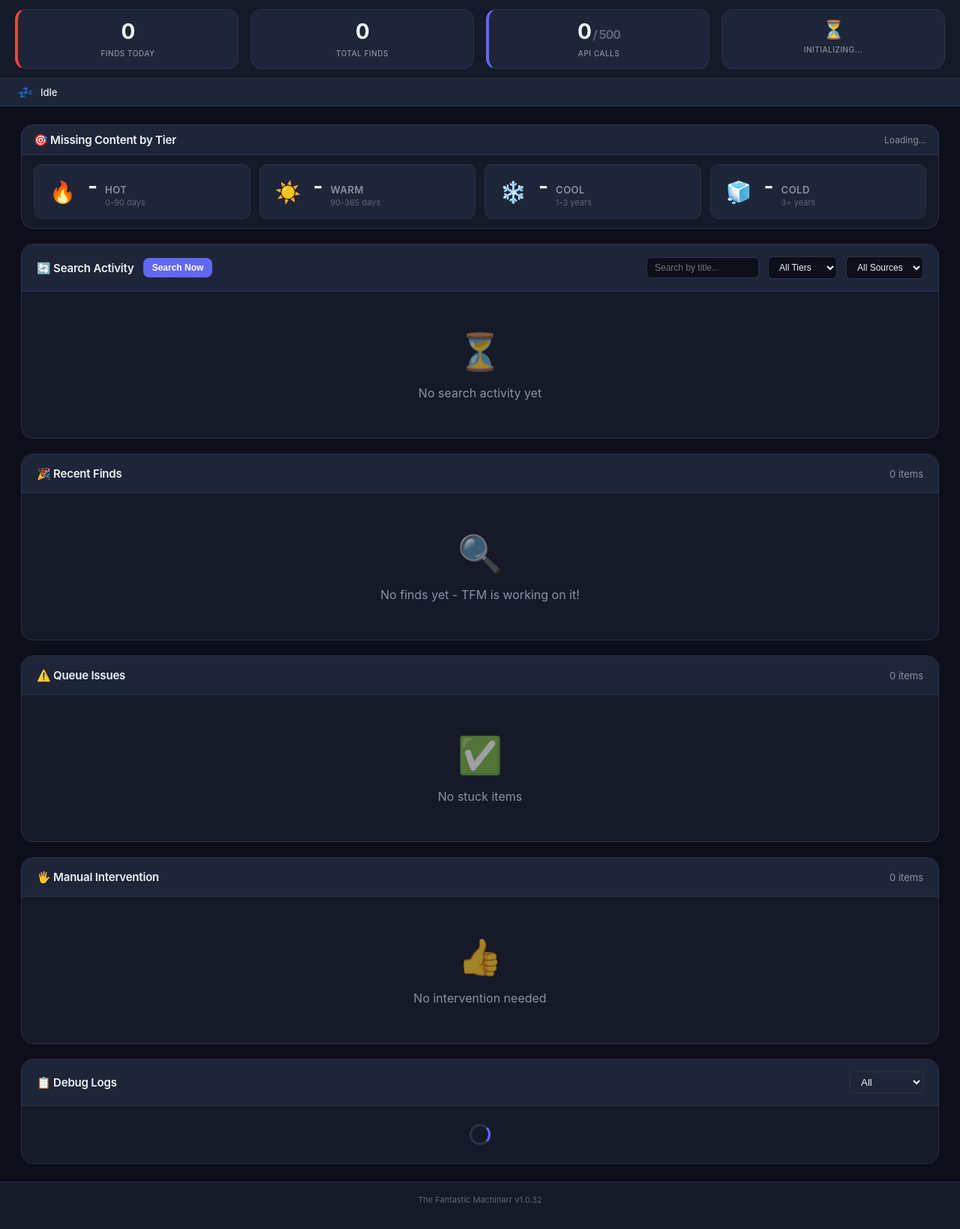
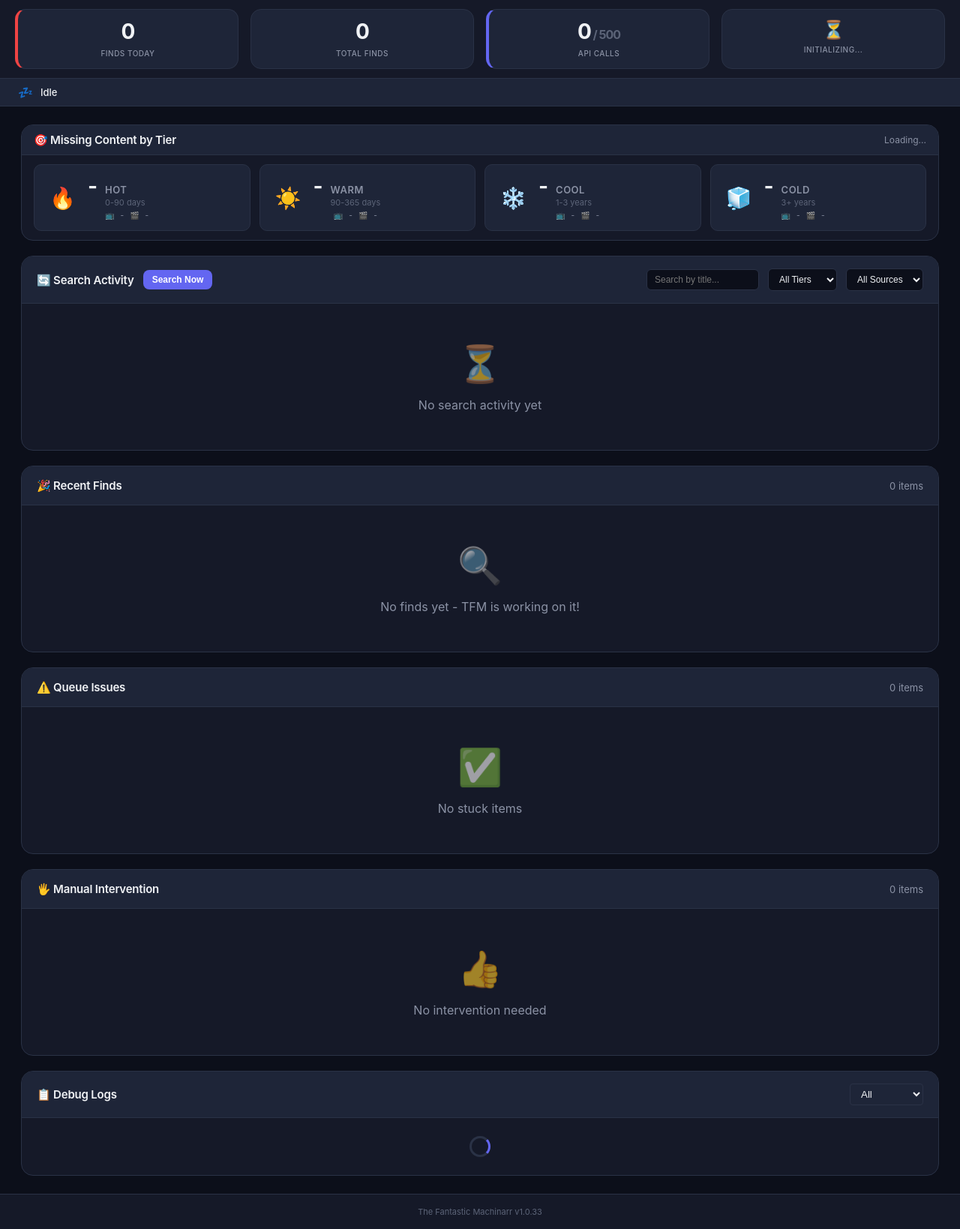
Before and after one commit to egadgetboy/thefantasticmachinarr, a Python web app: template templates/index.html in a window 1280 px wide. Shown: the part 74-1713 px from the top of the page at 75% size. Before the commit the page ends 1678 px from the top, so only its background shows below. Run offline with Jinja, Linux system fonts and the light colour scheme; the template is opened without the code that fills it, so the values that code supplies are empty.

Commit message:
v1.0.33 - Per-tier Sonarr/Radarr subtallies + darker light theme

```diff
--- a/__init__.py
+++ b/__init__.py
@@ -4,7 +4,7 @@
 continuously searches for missing content, and provides manual intervention options.
 """
 
-__version__ = "1.0.32"
+__version__ = "1.0.33"
 __app_name__ = "The Fantastic Machinarr"
 
 from .config import Config
--- a/templates/index.html
+++ b/templates/index.html
@@ -455,6 +455,18 @@
             font-size: 11px;
             margin-top: 0;
             color: var(--text3);
+        }
+        .tiers.tiers-horizontal .tier-breakdown {
+            font-size: 10px;
+            color: var(--text2);
+            margin-top: 2px;
+            display: flex;
+            gap: 8px;
+            border: none;
+            padding: 0;
+        }
+        .tiers.tiers-horizontal .tier-breakdown span {
+            display: inline;
         }
 
         /* Lifecycle states */
@@ -1119,6 +1131,7 @@
                             <div class="tier-labels">
                                 <div class="tier-name">Hot</div>
                                 <div class="tier-desc">0-90 days</div>
+                                <div class="tier-breakdown"><span>📺</span><span id="tier-hot-sonarr">-</span> <span>🎬</span><span id="tier-hot-radarr">-</span></div>
                             </div>
                         </div>
                     </div>
@@ -1129,6 +1142,7 @@
                             <div class="tier-labels">
                                 <div class="tier-name">Warm</div>
                                 <div class="tier-desc">90-365 days</div>
+                                <div class="tier-breakdown"><span>📺</span><span id="tier-warm-sonarr">-</span> <span>🎬</span><span id="tier-warm-radarr">-</span></div>
                             </div>
                         </div>
                     </div>
@@ -1139,6 +1153,7 @@
                             <div class="tier-labels">
                                 <div class="tier-name">Cool</div>
                                 <div class="tier-desc">1-3 years</div>
+                                <div class="tier-breakdown"><span>📺</span><span id="tier-cool-sonarr">-</span> <span>🎬</span><span id="tier-cool-radarr">-</span></div>
                             </div>
                         </div>
                     </div>
@@ -1149,6 +1164,7 @@
                             <div class="tier-labels">
                                 <div class="tier-name">Cold</div>
                                 <div class="tier-desc">3+ years</div>
+                                <div class="tier-breakdown"><span>📺</span><span id="tier-cold-sonarr">-</span> <span>🎬</span><span id="tier-cold-radarr">-</span></div>
                             </div>
                         </div>
                     </div>
@@ -1517,6 +1533,16 @@
                 document.getElementById('tier-cool').textContent = (tiers.cool?.total ?? 0).toLocaleString();
                 document.getElementById('tier-cold').textContent = (tiers.cold?.total ?? 0).toLocaleString();
 
+                // Update per-tier Sonarr/Radarr breakdowns
+                document.getElementById('tier-hot-sonarr').textContent = (tiers.hot?.sonarr ?? 0).toLocaleString();
+                document.getElementById('tier-hot-radarr').textContent = (tiers.hot?.radarr ?? 0).toLocaleString();
+                document.getElementById('tier-warm-sonarr').textContent = (tiers.warm?.sonarr ?? 0).toLocaleString();
+                document.getElementById('tier-warm-radarr').textContent = (tiers.warm?.radarr ?? 0).toLocaleString();
+                document.getElementById('tier-cool-sonarr').textContent = (tiers.cool?.sonarr ?? 0).toLocaleString();
+                document.getElementById('tier-cool-radarr').textContent = (tiers.cool?.radarr ?? 0).toLocaleString();
+                document.getElementById('tier-cold-sonarr').textContent = (tiers.cold?.sonarr ?? 0).toLocaleString();
+                document.getElementById('tier-cold-radarr').textContent = (tiers.cold?.radarr ?? 0).toLocaleString();
+
                 // Calculate total for header label
                 const total = (tiers.hot?.total ?? 0) + (tiers.warm?.total ?? 0) +
                              (tiers.cool?.total ?? 0) + (tiers.cold?.total ?? 0);
@@ -2483,6 +2509,6 @@
             setInterval(loadLogs, 30000);
         }, 5000);
     </script>
-    <div class="version-footer">The Fantastic Machinarr v1.0.32</div>
+    <div class="version-footer">The Fantastic Machinarr v1.0.33</div>
 </body>
 </html>
--- a/templates/setup.html
+++ b/templates/setup.html
@@ -576,7 +576,7 @@
         <button class="btn btn-sec" id="backBtn" onclick="back()" disabled>Back</button>
         <button class="btn btn-pri" id="nextBtn" onclick="next()">Next</button>
     </div>
-    <div class="version-footer">The Fantastic Machinarr v1.0.32</div>
+    <div class="version-footer">The Fantastic Machinarr v1.0.33</div>
 </div>
 <script>
 // Theme management
```
Also changed, not shown: other parts of templates/index.html (+20 -20 lines).
